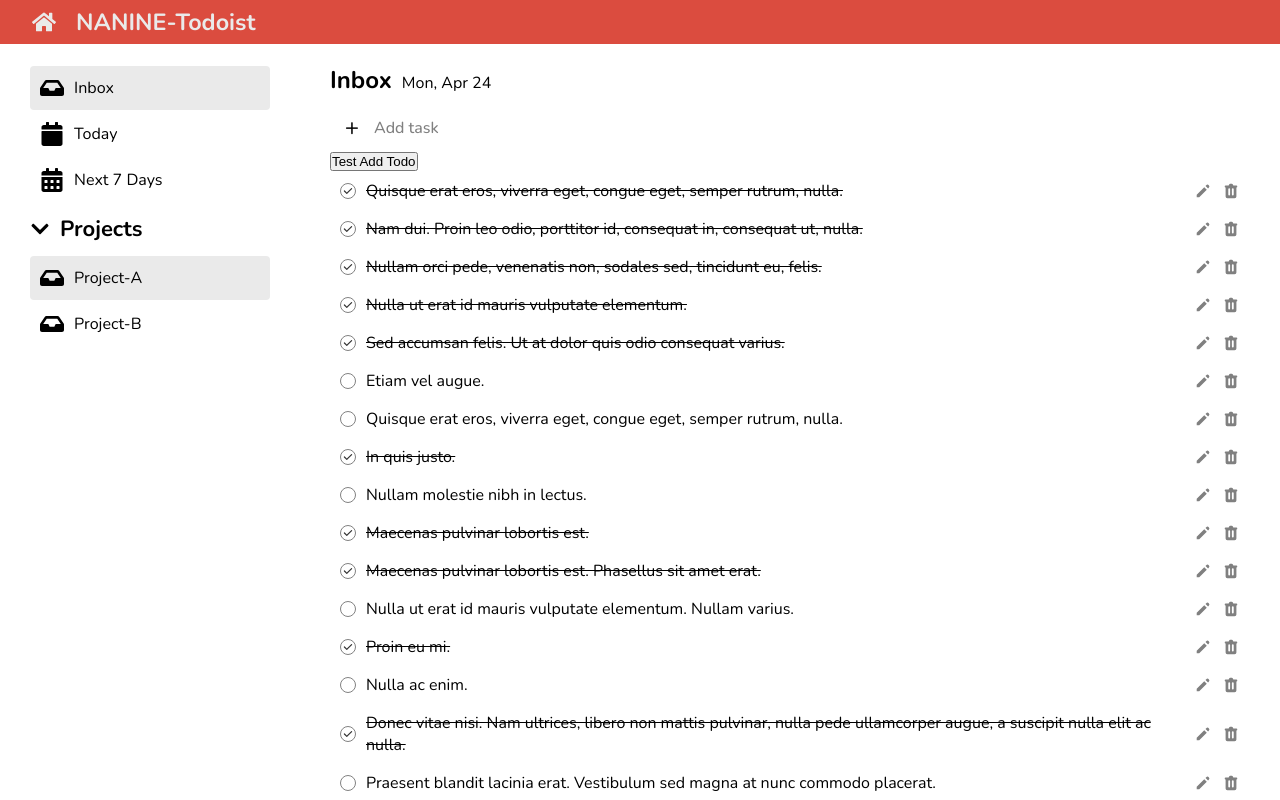
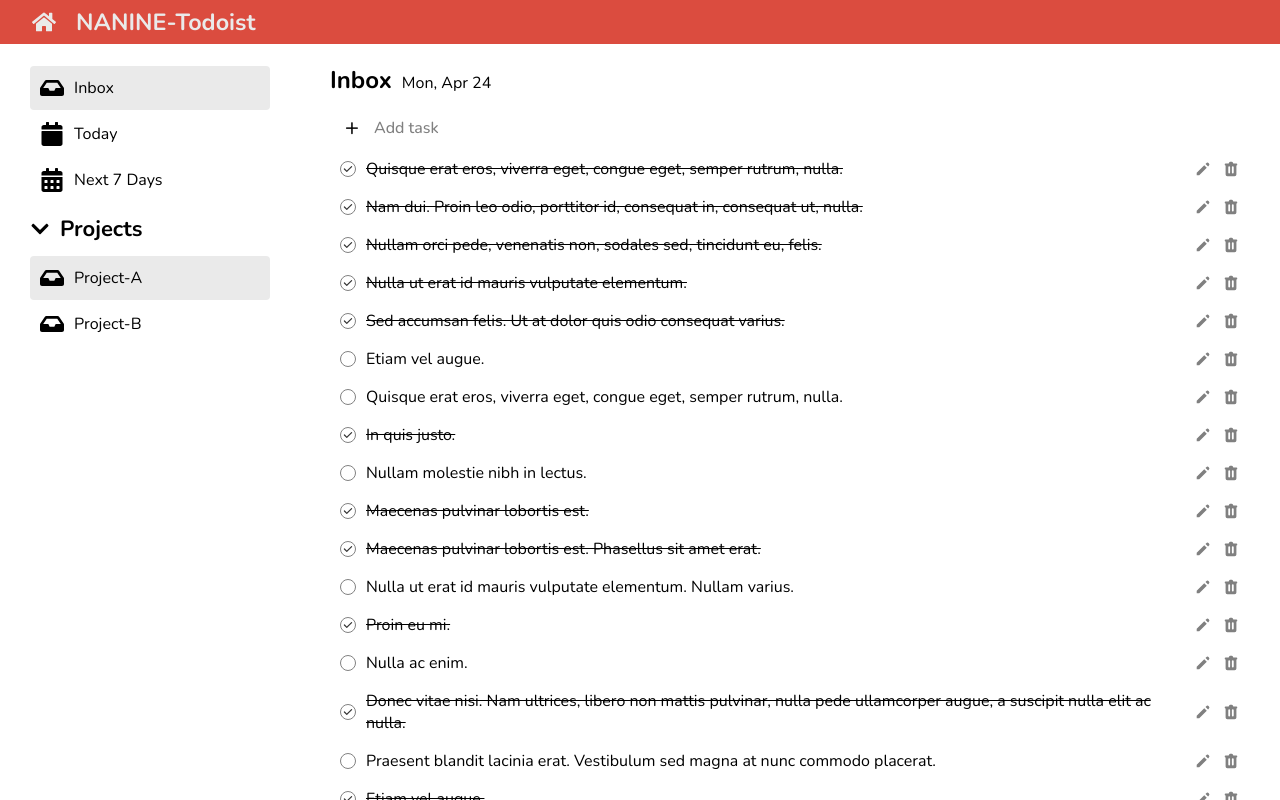
Before and after one commit to NANAIPRM/CC14-TODOLIST, a React (Create React App) app: page / in a window 1280 px wide. Built offline with nearby package versions, Linux system fonts and the light colour scheme.

Commit message:
feature: Todo

```diff
--- a/src/components/Todo/AddTodo.jsx
+++ b/src/components/Todo/AddTodo.jsx
@@ -2,7 +2,7 @@
 import { useState } from "react";
 import { TodoForm } from "./TodoForm";
 
-export function AddTodo() {
+export function AddTodo({ onAddTodo }) {
   // # Logic & State
   const [isAddMode, setIsAddMode] = useState(false);
 
@@ -20,7 +20,11 @@
           <h3>Add task</h3>
         </div>
       ) : (
-        <TodoForm submitText="Add task" onSetIsShowForm={setIsAddMode} />
+        <TodoForm
+          submitText="Add task"
+          onSetIsShowForm={setIsAddMode}
+          onAddTodo={onAddTodo}
+        />
       )}
     </>
   );
--- a/src/components/Todo/TodoContent.jsx
+++ b/src/components/Todo/TodoContent.jsx
@@ -12,11 +12,11 @@
   // console.log(uuidv4());
   // console.log(uuidv4());
 
-  const handleAddTodo = () => {
+  const handleAddTodo = (newTask) => {
     // มี new todo
     let newTodoObj = {
       id: uuidv4(),
-      tasks: "DoHW",
+      tasks: newTask,
       status: false,
       due_date: "",
     };
@@ -36,8 +36,7 @@
   return (
     <main className="content">
       <TodoHeader />
-      <AddTodo />
-      <button onClick={handleAddTodo}>Test Add Todo</button>
+      <AddTodo onAddTodo={handleAddTodo} />
       <TodoLists todos={todos} />
     </main>
   );
--- a/src/components/Todo/TodoForm.jsx
+++ b/src/components/Todo/TodoForm.jsx
@@ -4,7 +4,7 @@
 // TodoForm => call in 2 Mode
 // Mode-1 : Add
 // Mode-2 : Edit
-export function TodoForm({ onSetIsShowForm, submitText, oldTask }) {
+export function TodoForm({ onSetIsShowForm, submitText, oldTask, onAddTodo }) {
   // # 1 : Logic Section
   const [task, setTask] = useState(oldTask || "");
   const [isError, setIsError] = useState(false);
@@ -16,6 +16,9 @@
     if (task.trim() === "") {
       setIsError(true);
       return;
+    } else {
+      // validate passed , execute addTodo
+      onAddTodo(task); // from <TodoContent/>
     }
 
     // set back to normal mode
```
